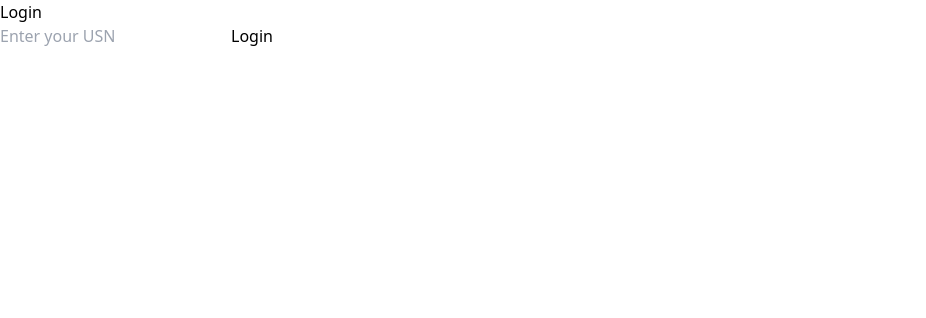
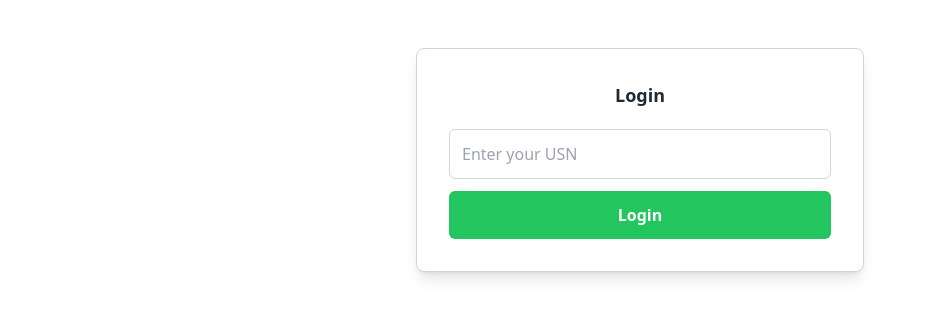
Before and after one commit to Yeva916/Room_swap_notification_app, a Next.js app in the folder Frontend_react/my_app/: page /login in a window 1280 px wide. Shown: the top 318 px of the page, without its empty margins (0-926 px from the left). Built offline with nearby package versions, Linux system fonts and the light colour scheme.

Commit message:
Login UI completed

```diff
--- a/Frontend_react/my_app/src/app/login/page.jsx
+++ b/Frontend_react/my_app/src/app/login/page.jsx
@@ -4,45 +4,48 @@ import { useState } from "react";
 import { useRouter } from "next/navigation";
 import axios from "axios";
 
-const LoginPage=()=>{
-    const [USN,setUSN] = useState('');
+const LoginPage = () => {
+    const [USN, setUSN] = useState('');
     const [loading, setLoading] = useState(false);
     const router = useRouter();
+
     const handleLogin = async (e) => {
         e.preventDefault();
         setLoading(true); // Set loading to true
         try {
-            // console.log({"USN":USN})
-
-            const response = await axios.post('http://localhost:5000/login', {"USN":USN},);
-
+            const response = await axios.post('http://localhost:5000/login', { "USN": USN });
 
             if (response.status === 200) {
-                router.push(`/home/?USN=${encodeURIComponent(USN)}`)
+                router.push(`/home/?USN=${encodeURIComponent(USN)}`);
             }
         } catch (error) {
             alert(error.response?.data?.message || 'Login failed'); // Safe access to error message
         } finally {
             setLoading(false); // Reset loading state
         }
-    }
+    };
 
     return (
-        <div className="login-form">
-        <h2>Login</h2>
-        <form onSubmit={handleLogin}>
+        <div className="max-w-md mx-auto mt-12 p-8 border border-gray-300 rounded-lg shadow-lg bg-white flex flex-col items-center transition-shadow duration-300 hover:shadow-xl">
+            <h2 className="text-center mb-5 text-lg font-bold text-gray-800">Login</h2>
+            <form onSubmit={handleLogin} className="w-full">
                 <input
                     type="text"
                     onChange={(e) => setUSN(e.target.value)}
                     placeholder="Enter your USN"
                     required
+                    className="w-full p-3 mb-3 border border-gray-300 rounded-md focus:outline-none focus:border-green-500 transition duration-300"
                 />
-            <button type="submit" disabled={loading}>
+                <button
+                    type="submit"
+                    disabled={loading}
+                    className={`w-full p-3 rounded-md text-white font-semibold transition duration-300 ${loading ? 'bg-gray-400' : 'bg-green-500 hover:bg-green-600'}`}
+                >
                     {loading ? 'Logging in...' : 'Login'}
                 </button>
             </form>
         </div>
-    )
-}
+    );
+};
 
-export default LoginPage
+export default LoginPage;
--- a/Frontend_react/my_app/src/app/page.js
+++ b/Frontend_react/my_app/src/app/page.js
@@ -4,7 +4,7 @@ import LoginPage from "./login/page";
 export default function Home() {
   return (
     <>
-    <div>hi</div>
+    <LoginPage/>
     </>
   );
 }
```
Also changed, not shown: 2 other files (tests, documents, lock files or other folders). Lines whose indentation alone changed are shown as unchanged.
